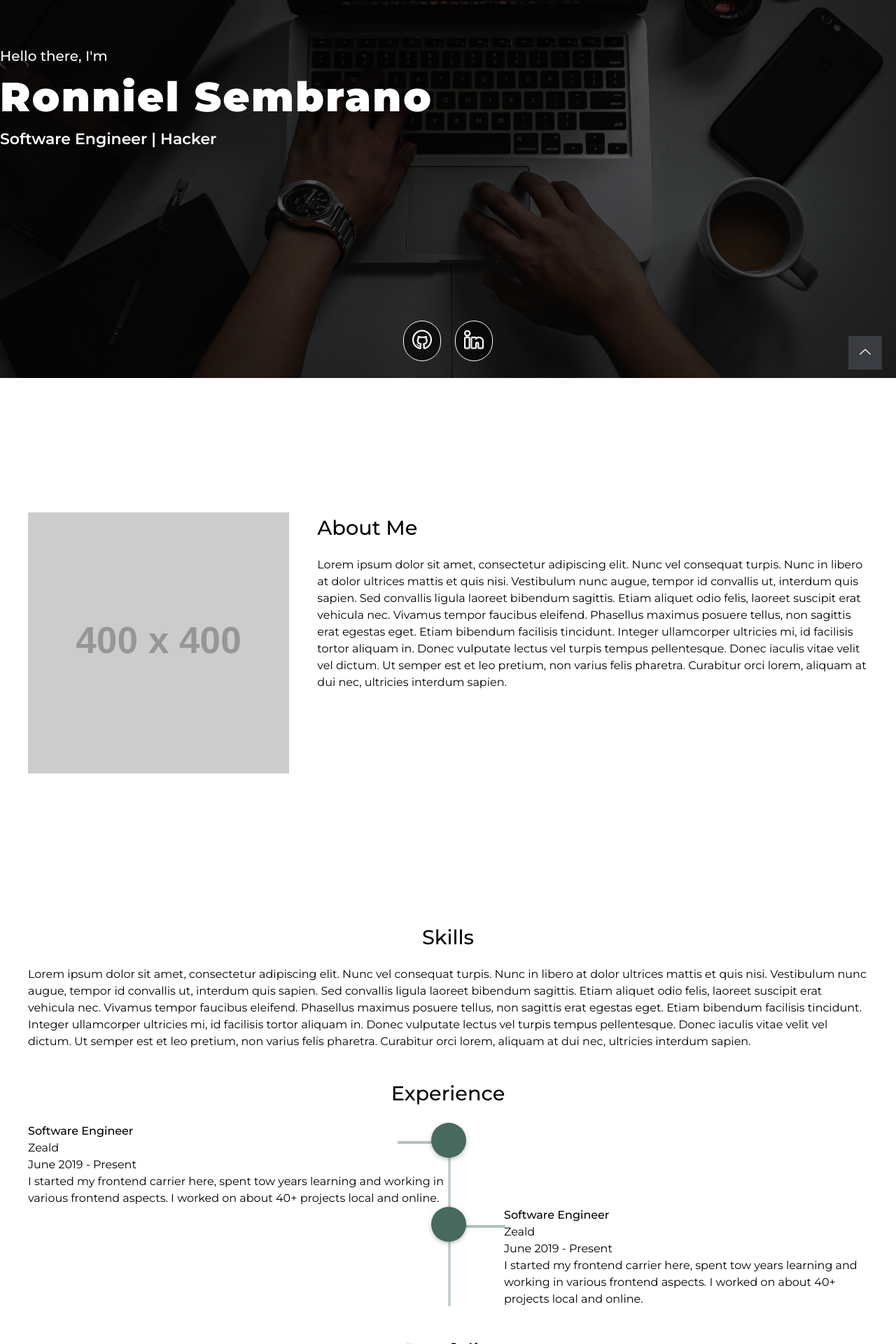
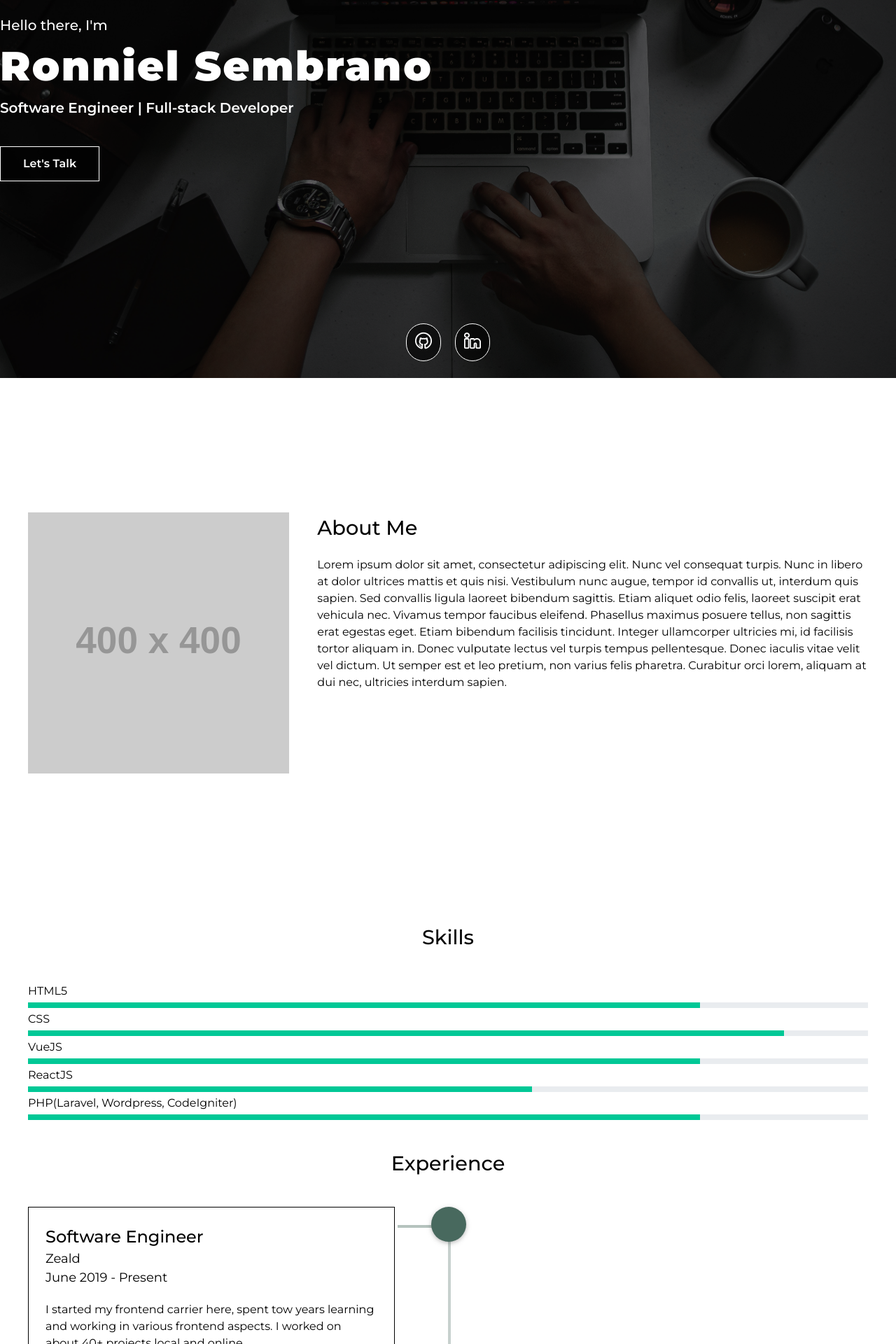
Before and after one commit to wombatastronaut/portfolio, a React (Vite) app: page / in a window 1280 px wide. Shown: the part 260-2180 px from the top of the page at 70% size. Built offline with nearby package versions, Linux system fonts and the light colour scheme.

Commit message:
finish scroll to top, convert some to functional components, continue experience and finish skills

```diff
--- a/src/App.scss
+++ b/src/App.scss
@@ -14,8 +14,26 @@ h2 {
 /*** Header ***/
 
 nav ul > li > a {
+    position: relative;
     font-size: 16px;
+
+    &::after {
+        content: '';
+        display: block;
+        border-bottom: 2px solid #FFFFFF;
+        width: 0;
+        position: absolute;
+        right: 0;
+        margin-top: 0.5rem;
+        -webkit-transition: 0.25s ease;
+        transition: 0.25s ease;
+    }
+
+    &:hover::after {
+        width: 100%;
+    }
 }
+
 
 /*** End of Header ***/
 
@@ -24,9 +42,8 @@ nav ul > li > a {
         content: '';
         position: absolute;
         top: 0;
-        bottom: 23px;
+        bottom: 0;
         left: 50%;
-        height: 99.5%;
         width: 4px;
         opacity: 0.3;
         background: #48695E;
@@ -50,13 +67,14 @@ nav ul > li > a {
         }
 
         &:nth-child(even) .timeline-content::before  {
-            left: 52%;
+            left: auto;
+            right: 44%;
         }
 
-        &:nth-child(even) .card {
+        &:nth-child(even) .timeline-content .card {
             grid-column-start: 2;
-            padding-left: 5rem;
-            padding-right: 0;
+            margin-left: 4.75rem;
+            margin-right: 0;
         }
 
         .timeline-content {
@@ -71,6 +89,7 @@ nav ul > li > a {
                 position: absolute;
                 top: 26px;
                 left: 44%;
+                right: auto;
                 z-index: -2;
                 opacity: 0.4;
                 background: #48695E;
@@ -79,6 +98,12 @@ nav ul > li > a {
             &::after {
                 clear: both;
                 content: '';
+            }
+
+            .card {
+                border: 1px solid;
+                padding: 1.5rem;
+                margin-right: 4.75rem;
             }
         }
     }
@@ -99,10 +124,34 @@ nav ul > li > a {
     }
 }
 
+.progress-bar-container {
+    .progress-bar-outline {
+        display: flex;
+        overflow: hidden;
+        height: 0.5rem;
+        line-height: 0;
+        background-color: #E9ECEF;
+    }
+
+    .progress-bar {
+        display: flex;
+        flex-direction: column;
+        justify-content: center;
+        overflow: hidden;
+        background-color: #00C896;
+        color: #FFFFFF;
+        text-align: center;
+        white-space: nowrap;
+        -webkit-transition: 1.25s ease;
+        transition: width 1.25s ease;
+    }
+}
+
 /*** Footer ***/
 
 footer {
     background-color: #1F1F1F;
+    padding: 1.75rem;
 }
 
 /*** End of Footer ***/
--- a/src/components/Experience.js
+++ b/src/components/Experience.js
@@ -9,7 +9,7 @@ class Experience extends Component {
         return (
             <section id="experience" className="experience py-5 px-10">
                 <div className="container mx-auto">
-                    <h2 className="text-center mb-5 font-medium">Experience</h2>
+                    <h2 className="text-center mb-10 font-medium">Experience</h2>
 
                     <div className="timeline relative">
                         <div className="timeline-block">
@@ -17,9 +17,9 @@ class Experience extends Component {
                             </div>
                             <div className="timeline-content">
                                 <div className="card">
-                                    <h6 className="font-medium">Software Engineer</h6>
-                                    <span className="block">Zeald</span>
-                                    <span className="block">June 2019 - Present</span>
+                                    <h6 className="text-2xl font-medium">Software Engineer</h6>
+                                    <span className="block text-lg">Zeald</span>
+                                    <span className="block text-lg mb-5">June 2019 - Present</span>
                                     <p>I started my frontend carrier here, spent tow years learning and working in various frontend aspects. I worked on about 40+ projects local and online.</p>
                                 </div>
                             </div>
@@ -29,9 +29,21 @@ class Experience extends Component {
                             </div>
                             <div className="timeline-content">
                                 <div className="card">
-                                    <h6 className="font-medium">Software Engineer</h6>
-                                    <span className="block">Zeald</span>
-                                    <span className="block">June 2019 - Present</span>
+                                    <h6 className="text-2xl font-medium">Web Developer</h6>
+                                    <span className="block text-lg">Fligno</span>
+                                    <span className="block text-lg mb-5">May 2018 - June 2018</span>
+                                    <p>I started my frontend carrier here, spent tow years learning and working in various frontend aspects. I worked on about 40+ projects local and online.</p>
+                                </div>
+                            </div>
+                        </div>
+                        <div className="timeline-block">
+                            <div className="timeline-dot">
+                            </div>
+                            <div className="timeline-content">
+                                <div className="card">
+                                    <h6 className="text-2xl font-medium">Web Developer</h6>
+                                    <span className="block text-lg">Syntactics</span>
+                                    <span className="block text-lg mb-5">May 2015 - June 2018</span>
                                     <p>I started my frontend carrier here, spent tow years learning and working in various frontend aspects. I worked on about 40+ projects local and online.</p>
                                 </div>
                             </div>
--- a/src/components/Footer.js
+++ b/src/components/Footer.js
@@ -9,9 +9,9 @@ class Footer extends Component {
         const currentYear = new Date().getFullYear()
 
         return (
-            <footer className="py-5 px-10 text-white">
+            <footer>
                 <div className="container mx-auto flex justify-center items-center">
-                    <p>© { currentYear } <span>Ronniel</span>. All Rights Reserved.</p>
+                    <p className="text-white">© { currentYear } <span>Ronniel</span>. All Rights Reserved.</p>
                 </div>
             </footer>
         )
--- a/src/components/Hero.js
+++ b/src/components/Hero.js
@@ -1,20 +1,29 @@
-import React, { Component } from 'react'
+import React from 'react'
 
-class Hero extends Component {
-    constructor (props) {
-		super(props)
+function Hero () {
+    const scrollToContact = () => {
+        const section = document.getElementById('contact')
+
+        if (!section) {
+            return
         }
 
-    render () {
+        section.scrollIntoView({
+            behavior: 'smooth',
+            block: 'start'
+        })
+    }
+
     return (
         <section className="hero h-screen relative">
             <div id="particles-js" className="bg-overlay absolute w-full h-full"></div>
 
             <div className="container mx-auto w-full h-full flex items-center">
                 <div className="z-10">
-                        <span className="greetings text-white font-medium">Hello there, I'm</span>
+                    <span className="greetings text-xl text-white font-medium">Hello there, I'm</span>
                     <h1 className="font-black text-white">Ronniel Sembrano</h1>
-                        <span className="titles text-white font-semibold">Software Engineer | Hacker</span>
+                    <span className="titles block text-xl text-white font-semibold mb-10">Software Engineer | Full-stack Developer</span>
+                    <button className="py-3 px-8 text-white font-semibold" onClick={scrollToContact}>Let's Talk</button>
                 </div>
             </div>
 
@@ -33,6 +42,5 @@ class Hero extends Component {
         </section>
     )
 }
-}
 
 export default Hero
--- a/src/components/Portfolio.js
+++ b/src/components/Portfolio.js
@@ -9,7 +9,7 @@ class Portfolio extends Component {
         return (
             <section id="portfolio" className="portfolio py-5 px-10">
                 <div className="container mx-auto">
-                    <h2 className="text-center mb-5 font-medium">Portfolio</h2>
+                    <h2 className="text-center mb-10 font-medium">Portfolio</h2>
                     <p>Lorem ipsum dolor sit amet, consectetur adipiscing elit. Nunc vel consequat turpis. Nunc in libero at dolor ultrices mattis et quis nisi. Vestibulum nunc augue, tempor id convallis ut, interdum quis sapien. Sed convallis ligula laoreet bibendum sagittis. Etiam aliquet odio felis, laoreet suscipit erat vehicula nec. Vivamus tempor faucibus eleifend. Phasellus maximus posuere tellus, non sagittis erat egestas eget. Etiam bibendum facilisis tincidunt. Integer ullamcorper ultricies mi, id facilisis tortor aliquam in. Donec vulputate lectus vel turpis tempus pellentesque. Donec iaculis vitae velit vel dictum. Ut semper est et leo pretium, non varius felis pharetra. Curabitur orci lorem, aliquam at dui nec, ultricies interdum sapien.</p>
                 </div>
 		    </section>
--- /dev/null
+++ b/src/components/ProgressBar.js
@@ -0,0 +1,29 @@
+import React, { useState, useEffect } from 'react'
+
+function ProgressBar ({label, value, max}) {
+    const [percentage, setPercentage] = useState(0)
+
+    useEffect(() => {
+       calculatePercentage()
+    })
+
+    const calculatePercentage = () => {
+        if (!value || !max) {
+            return
+        }
+
+        let result = (value * 100) / max
+        setPercentage(result)
+    }
+
+    return (
+        <div className="progress-bar-container">
+            <span className="progress-bar-label inline-block my-1">{label}</span>
+            <div className="progress-bar-outline">
+                <div className="progress-bar" style={{width: percentage + '%'}}></div>
+            </div>
+        </div>
+    )
+}
+
+export default ProgressBar
--- a/src/components/ScrollToTop.js
+++ b/src/components/ScrollToTop.js
@@ -1,46 +1,40 @@
-import React, { Component } from 'react'
+import React, { useState, useEffect } from 'react'
 
-class ScrollToTop extends Component {
-    constructor (props) {
-        super(props)
+function ScrollToTop () {
+    const [display, setDisplay] = useState(0)
 
-        this.scrollToTop = this.scrollToTop.bind(this)
-    }
+    useEffect(() => {
+        window.addEventListener('scroll', scroll, true)
+    })
 
-    componentDidMount () {
-        window.addEventListener('scroll', this.scroll, true);
-    }
-
-    componentWillUnmount() {
-        window.removeEventListener('scroll', this.scroll);
-    }
-
-    scroll () {
+    const scroll = () => {
         const currentYOffset = window.pageYOffset
 
         if (currentYOffset > 0) {
-            console.log('show')
+            setDisplay(1)
         } else {
-            console.log('hide')
+            setDisplay(0)
         }
     }
 
-    scrollToTop () {
+    const scrollToTop = () => {
         window.scrollTo({
             top: 0,
             behavior: 'smooth'
         })
     }
 
-    render () {
-        return (
-            <div className="scroll-to-top">
-                <button className="px-4 py-3" onClick={this.scrollToTop}>
-                    <i className="lni lni-chevron-up text-white"></i>
-                </button>
-            </div>
-        )
+    if (!display) {
+        return (null)
     }
+
+    return (
+        <div className="scroll-to-top">
+            <button className="px-4 py-3" onClick={scrollToTop}>
+                <i className="lni lni-chevron-up text-white"></i>
+            </button>
+        </div>
+    )
 }
 
 export default ScrollToTop
--- a/src/components/Skills.js
+++ b/src/components/Skills.js
@@ -1,20 +1,20 @@
-import React, { Component } from 'react'
+import React from 'react'
 
-class Skills extends Component {
-    constructor (props) {
-		super(props);
-    }
+import ProgressBar from './ProgressBar'
 
-    render () {
+function Skills () {
     return (
         <section id="skills" className="skills py-5 px-10">
             <div className="container mx-auto">
-                    <h2 className="text-center mb-5 font-medium">Skills</h2>
-                    <p>Lorem ipsum dolor sit amet, consectetur adipiscing elit. Nunc vel consequat turpis. Nunc in libero at dolor ultrices mattis et quis nisi. Vestibulum nunc augue, tempor id convallis ut, interdum quis sapien. Sed convallis ligula laoreet bibendum sagittis. Etiam aliquet odio felis, laoreet suscipit erat vehicula nec. Vivamus tempor faucibus eleifend. Phasellus maximus posuere tellus, non sagittis erat egestas eget. Etiam bibendum facilisis tincidunt. Integer ullamcorper ultricies mi, id facilisis tortor aliquam in. Donec vulputate lectus vel turpis tempus pellentesque. Donec iaculis vitae velit vel dictum. Ut semper est et leo pretium, non varius felis pharetra. Curabitur orci lorem, aliquam at dui nec, ultricies interdum sapien.</p>
+                <h2 className="text-center mb-10 font-medium">Skills</h2>
+                <ProgressBar label="HTML5" value="8" max="10" />
+                <ProgressBar label="CSS" value="9" max="10" />
+                <ProgressBar label="VueJS" value="8" max="10" />
+                <ProgressBar label="ReactJS" value="6" max="10" />
+                <ProgressBar label="PHP(Laravel, Wordpress, CodeIgniter)" value="8" max="10" />
             </div>
         </section>
     )
 }
-}
 
 export default Skills
--- a/src/components/contact/Contact.js
+++ b/src/components/contact/Contact.js
@@ -11,7 +11,7 @@ class Contact extends Component {
         return (
             <section id="contact" className="contact py-5 px-10">
                 <div className="container mx-auto flex flex-col justify-center items-center">
-                    <h2 className="text-center mb-5 font-medium">Let's Talk</h2>
+                    <h2 className="text-center mb-10 font-medium">Let's Talk</h2>
 
                     <ul className="w-full grid grid-cols-3 mb-20">
                         <li>
--- a/src/components/contact/ContactForm.js
+++ b/src/components/contact/ContactForm.js
@@ -21,11 +21,11 @@ class ContactForm extends Component {
                 </div>
 
                 <div>
-                    <input type="phone" name="phone" className="p-3 w-full rounded-sm " placeholder="Your Phone" />
+                    <input type="text" name="subject" className="p-3 w-full rounded-sm " placeholder="Your Subject" />
                 </div>
 
                 <div className="col-start-2 flex justify-end">
-                    <button className="rounded-sm py-3 px-8 text-white font-semibold uppercase" type="submit">Send</button>
+                    <button className="py-3 px-8 text-white font-semibold" type="submit">Send</button>
                 </div>
             </form>
         )
--- a/src/components/home/Home.scss
+++ b/src/components/home/Home.scss
@@ -8,22 +8,19 @@ $overlay-color: rgba(0, 0, 0, 0.6);
         background: $overlay-color;
     }
 
-    .greetings {
-        font-size: 20px;
-    }
-
-    .titles {
-        font-size: 22px;
-    }
-
     .social-links a {
         background: $overlay-color;
         border: 1px solid #FFFFFF;
         border-radius: 50px;
 
         i {
-            font-size: 1.75rem;
+            font-size: 1.5rem;
         }
+    }
+
+    button {
+        border: 1px solid #FFFFFF;
+        background: $overlay-color;
     }
 }
 
```
Lines whose indentation alone changed are shown as unchanged.
